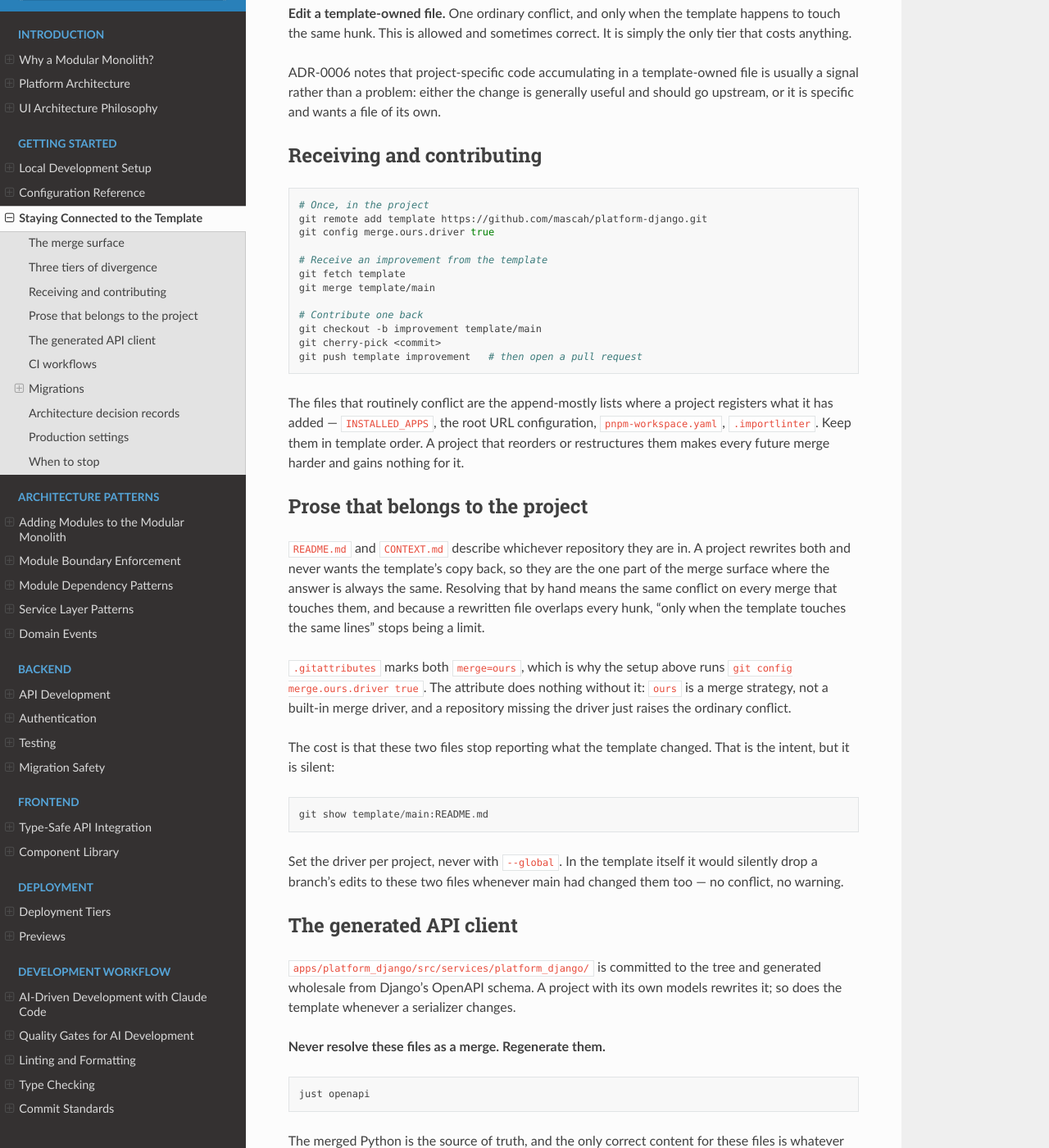
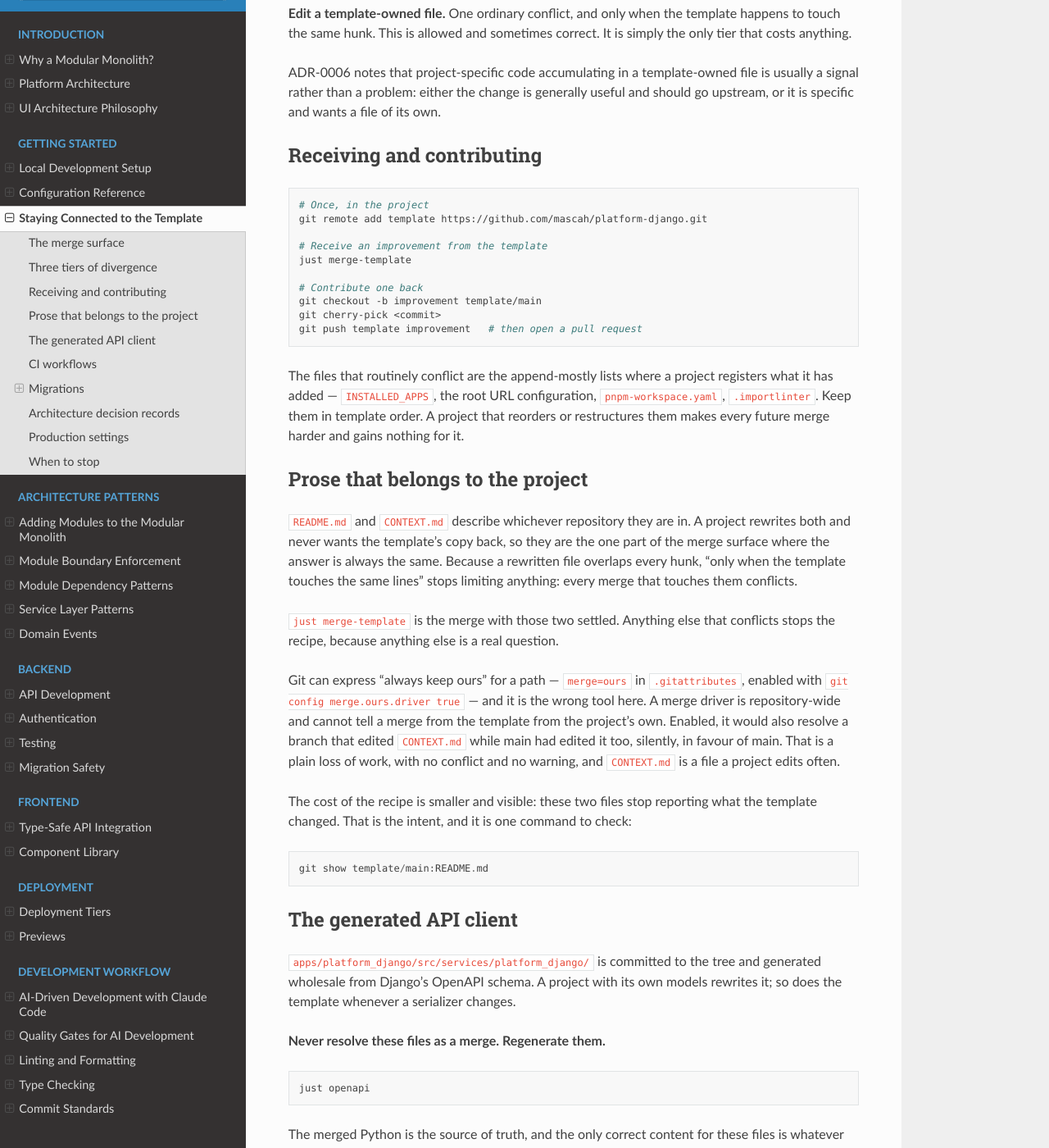
Before and after one commit to mascah/platform-django, a Sphinx documentation site: the page built from docs/1-getting-started/staying-connected.rst, in a window 1280 px wide and 1400 px high, scrolled down 1011 px. Shown: the whole window at 82% size. Built offline with Sphinx 7.4.7 and the Read the Docs theme 3.1.0, drawn with Linux system fonts in a browser that asks for light colours.

Commit message:
fix: settle the template merge in a recipe, not a repo-wide merge driver
Replaces the merge=ours driver from the previous commit, which was wrong in a
way worth stating plainly: a merge driver is repository-wide and cannot tell a
merge from the template from the project's own. Enabled in a project, it would
also resolve a branch that edited CONTEXT.md while main had edited it too,
silently, in favour of main. That is a plain loss of work with no conflict and
no warning, and CONTEXT.md is a file a project edits often. The previous
commit warned about this for the template repository and missed that it lands
just as hard in every project.

just merge-template is the same merge with README.md and CONTEXT.md settled
and nothing else touched. It also answers how a new project is meant to
remember: the recipe ships with the template and appears in just --list, so a
project gets it by existing rather than by being configured. bin/bootstrap
would have been the wrong home for the driver for the same reason it is the
wrong home for anything conditional --- it runs in the template too.

Anything conflicting outside those two files stops the recipe, because
anything else is a real question.

Verified against a template and a project: prose-only conflicts resolve and
commit while the template's code still arrives; a conflict elsewhere leaves
the merge open, the prose staged, and exits 1; a merge with nothing to settle
is an ordinary clean merge.

Co-Authored-By: Claude Opus 5 (1M context) <noreply@anthropic.com>

```diff
--- a/docs/1-getting-started/staying-connected.rst
+++ b/docs/1-getting-started/staying-connected.rst
@@ -57,11 +57,9 @@ Receiving and contributing
 
     # Once, in the project
     git remote add template https://github.com/mascah/platform-django.git
-    git config merge.ours.driver true
 
     # Receive an improvement from the template
-    git fetch template
-    git merge template/main
+    just merge-template
 
     # Contribute one back
     git checkout -b improvement template/main
@@ -79,24 +77,25 @@ Prose that belongs to the project
 
 ``README.md`` and ``CONTEXT.md`` describe whichever repository they are in. A
 project rewrites both and never wants the template's copy back, so they are the
-one part of the merge surface where the answer is always the same. Resolving
-that by hand means the same conflict on every merge that touches them, and
-because a rewritten file overlaps every hunk, "only when the template touches
-the same lines" stops being a limit.
+one part of the merge surface where the answer is always the same. Because a
+rewritten file overlaps every hunk, "only when the template touches the same
+lines" stops limiting anything: every merge that touches them conflicts.
 
-``.gitattributes`` marks both ``merge=ours``, which is why the setup above runs
-``git config merge.ours.driver true``. The attribute does nothing without it:
-``ours`` is a merge strategy, not a built-in merge driver, and a repository
-missing the driver just raises the ordinary conflict.
+``just merge-template`` is the merge with those two settled. Anything else that
+conflicts stops the recipe, because anything else is a real question.
 
-The cost is that these two files stop reporting what the template changed. That
-is the intent, but it is silent::
+Git can express "always keep ours" for a path --- ``merge=ours`` in
+``.gitattributes``, enabled with ``git config merge.ours.driver true`` --- and
+it is the wrong tool here. A merge driver is repository-wide and cannot tell a
+merge from the template from the project's own. Enabled, it would also resolve
+a branch that edited ``CONTEXT.md`` while main had edited it too, silently, in
+favour of main. That is a plain loss of work, with no conflict and no warning,
+and ``CONTEXT.md`` is a file a project edits often.
+
+The cost of the recipe is smaller and visible: these two files stop reporting
+what the template changed. That is the intent, and it is one command to check::
 
     git show template/main:README.md
-
-Set the driver per project, never with ``--global``. In the template itself it
-would silently drop a branch's edits to these two files whenever main had
-changed them too --- no conflict, no warning.
 
 The generated API client
 ------------------------
```
Also changed, not shown: 2 other files.
